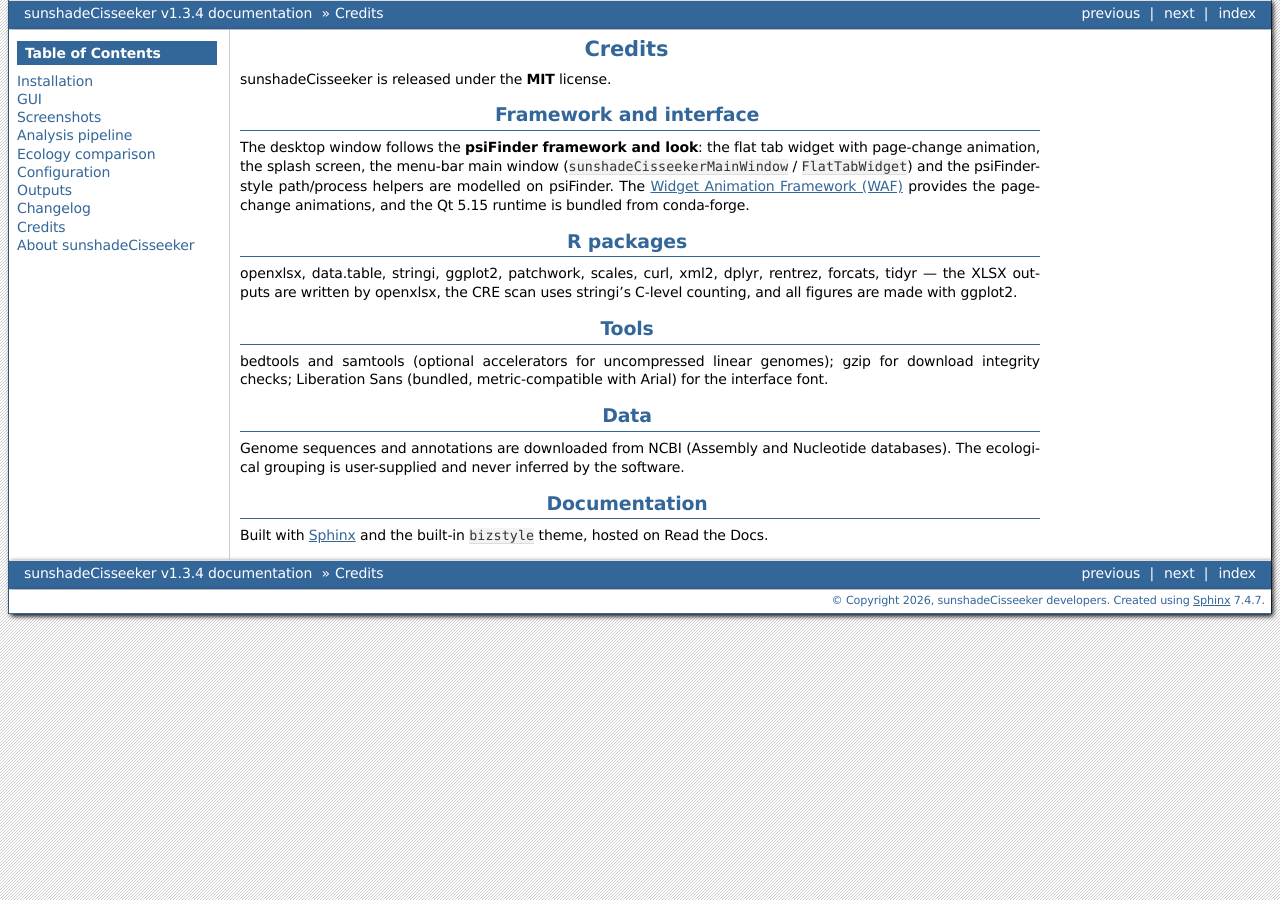
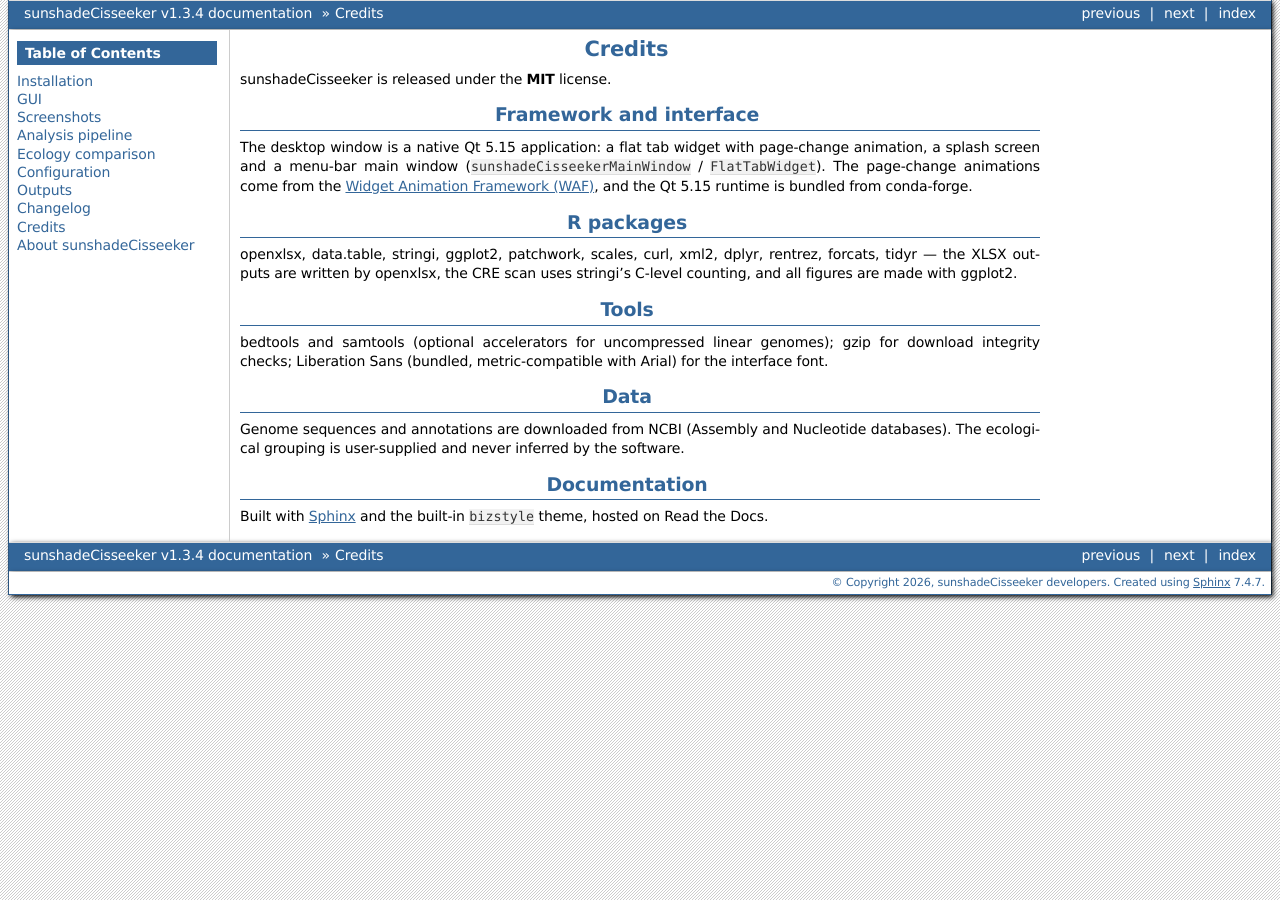
Before and after one commit to chenzhr23/sunshadeCisseeker-docs, a Sphinx documentation site: the page built from docs/content/Credits.rst, in a window 1280 px wide. Built offline with Sphinx 7.4.7, drawn with Linux system fonts in a browser that asks for light colours.

Commit message:
docs: refresh v1.3.5 screenshots (progress bar + per-run log) and drop psiFinder from Credits

```diff
--- a/docs/content/Credits.rst
+++ b/docs/content/Credits.rst
@@ -6,13 +6,12 @@
 Framework and interface
 -----------------------
 
-The desktop window follows the **psiFinder framework and look**: the flat tab
-widget with page-change animation, the splash screen, the menu-bar main
-window (``sunshadeCisseekerMainWindow`` / ``FlatTabWidget``) and the psiFinder-style
-path/process helpers are modelled on psiFinder. The
-`Widget Animation Framework (WAF)
-<https://github.com/dimkanovikov/WidgetAnimationFramework>`_ provides the
-page-change animations, and the Qt 5.15 runtime is bundled from conda-forge.
+The desktop window is a native Qt 5.15 application: a flat tab widget with
+page-change animation, a splash screen and a menu-bar main window
+(``sunshadeCisseekerMainWindow`` / ``FlatTabWidget``). The page-change
+animations come from the `Widget Animation Framework (WAF)
+<https://github.com/dimkanovikov/WidgetAnimationFramework>`_, and the Qt 5.15
+runtime is bundled from conda-forge.
 
 R packages
 ----------
```
Also changed, not shown: docs/content/Screenshots.rst (+7 -3 lines), docs/_static/screenshots/02-nuclear-genome.png, docs/_static/screenshots/03-chloroplast-genome.png, docs/_static/screenshots/04-mitochondrial-genome.png, docs/_static/screenshots/05-label-ecology.png, docs/_static/screenshots/06-compare-ecology.png, docs/_static/screenshots/07-run-pipeline.png.
